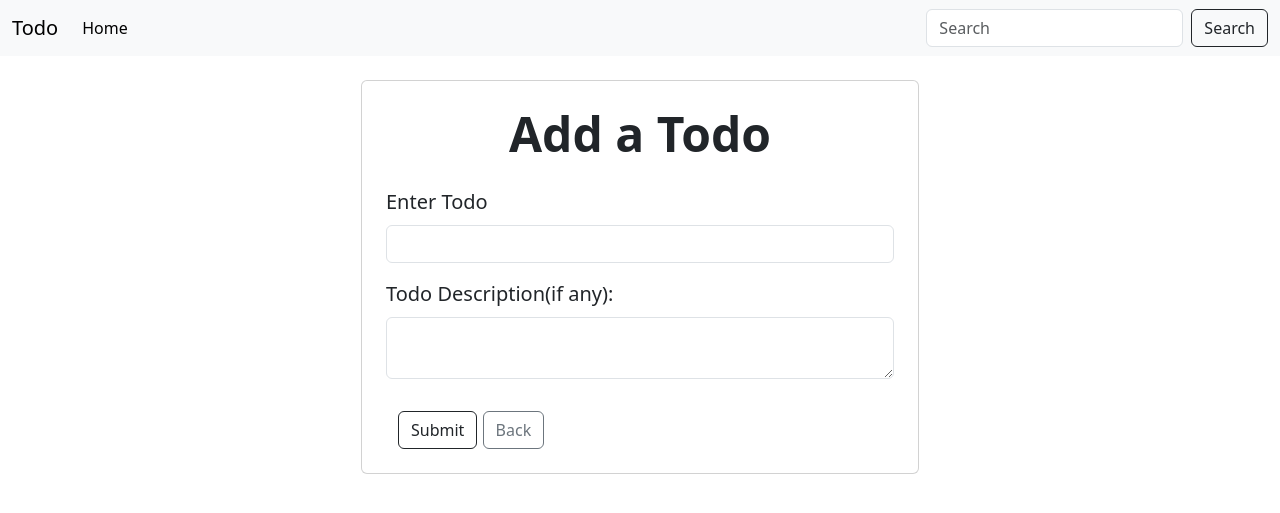
After one commit to AdityaKumbhar21/todo_app, a Django app: page /todo/add_todo/ in a window 1280 px wide. The commit adds this page. Shown: the top 513 px of the page. Run offline with Django 5.2, Linux system fonts and the light colour scheme; a user stored in the database is signed in.

Commit message:
added home view nad add_todo feature

```diff
--- a/todo_app/static/style.css
+++ b/todo_app/static/style.css
@@ -31,3 +31,17 @@ body, html{
     font-size: 20px;
     border-radius: 10px;
 }
+
+.action-buttons a{
+    /* visibility: hidden; */
+    opacity: 0;
+    transition: opacity 0.3s ease;
+}
+
+.todo-item:hover .action-buttons a{
+    opacity: 1;
+}
+
+.fb{
+    font-weight: bold;
+}
--- a/todo_app/templates/layout.html
+++ b/todo_app/templates/layout.html
@@ -13,6 +13,7 @@
     </title>
     <link href="https://cdn.jsdelivr.net/npm/bootstrap@5.3.3/dist/css/bootstrap.min.css" rel="stylesheet" integrity="sha384-QWTKZyjpPEjISv5WaRU9OFeRpok6YctnYmDr5pNlyT2bRjXh0JMhjY6hW+ALEwIH" crossorigin="anonymous">
     <link rel="stylesheet" href="https://cdnjs.cloudflare.com/ajax/libs/font-awesome/4.7.0/css/font-awesome.min.css">
+    <link rel="stylesheet" href="{% static 'style.css' %}">
 </head>
 {% endblock %}
 
--- /dev/null
+++ b/todo_app/todo/templates/todo/add_todo.html
@@ -0,0 +1,28 @@
+{% extends "layout.html" %}
+
+
+{% block title %}
+Add a Todo
+{% endblock %}
+
+
+{% block content %}
+<div class="container mt-4">
+<form class="card mx-auto col-6 card p-4 lead" method = "post">
+    {% csrf_token %}
+    <h2 class="display-5 fb text-center mb-4">Add a Todo</h2>
+    <div class="mb-3">
+      <label for="exampleInputEmail1" class="form-label">Enter Todo</label>
+      <input type="text" class="form-control" name="task">
+    </div>
+    <div class="mb-3">
+      <label for="exampleInputPassword1" class="form-label">Todo Description(if any):</label>
+      <textarea name="task_description" class = "form-control"></textarea>
+    </div>
+    <div class = "container row-2 mt-3">
+        <button type="submit" class="btn btn-outline-dark btn-md">Submit</button>
+        <a href="{% url "home" %}" class="btn btn-outline-secondary btn-md">Back</a>
+    </div>
+  </form>
+</div>
+{% endblock %}
--- a/todo_app/todo/urls.py
+++ b/todo_app/todo/urls.py
@@ -4,4 +4,5 @@ from . import views
 
 urlpatterns = [
     path('',views.home, name = 'home'),
+    path('add_todo/',views.add_todo, name = 'add_todo'),
 ]
--- a/todo_app/todo/views.py
+++ b/todo_app/todo/views.py
@@ -1,6 +1,25 @@
-from django.shortcuts import render
+from django.shortcuts import render, redirect
+from .models import Todo
+from django.contrib.auth.decorators import login_required
 
 # Create your views here.
 
+@login_required
 def home(request):
-    return render(request, 'todo/home.html')
+    todos = Todo.objects.all()
+    return render(request, 'todo/home.html',{'todos':todos})
+
+@login_required
+def add_todo(request):
+    if request.method == "POST":
+        data = request.POST
+        task = data.get('task')
+        task_description = data.get('task_description')
+
+        Todo.objects.create(
+            task = task,
+            task_description =  task_description
+        )
+        return redirect('home')
+
+    return render(request,'todo/add_todo.html')
```
Also changed, not shown: todo_app/todo/templates/todo/home.html (+28 -1 lines), todo_app/db.sqlite3, todo_app/todo/templates/todo/search_results.html (added).
